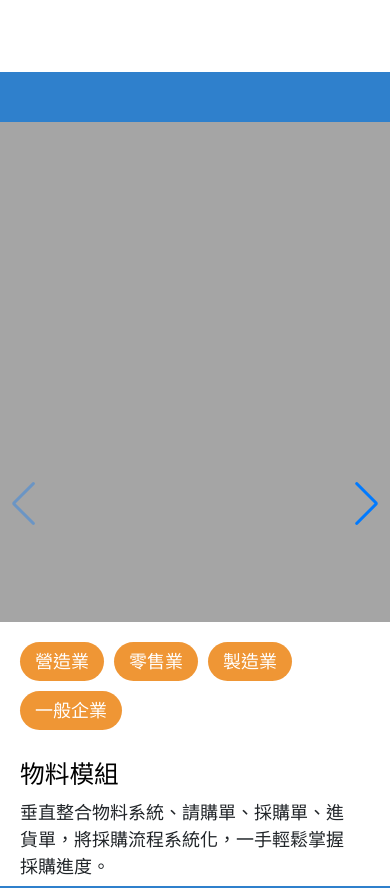
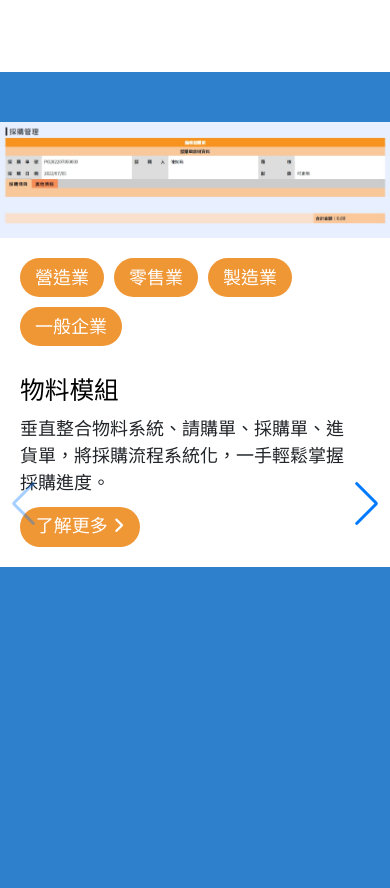
Before and after one commit to cwy104seung28/banner-sample-2, a plain HTML site: page index.html in a window 390 px wide. Shown: the part 3812-4700 px from the top of the page. Drawn offline with nearby package versions, Linux system fonts and the light colour scheme.

Commit message:
0705 update

```diff
--- a/css/index.scss
+++ b/css/index.scss
@@ -831,7 +831,11 @@ body {
                     height: 80%;
                     padding: 50px 0px;
                 }
-
+                .swiper-wrapper{
+                    @media (max-width: 991px) {
+                        height: auto;
+                    }
+                }
                 .swiper-slide {
                     text-align: left;
                     font-size: 18px;
@@ -850,15 +854,16 @@ body {
 
                     .works-pic {
                         // width: 50%;
-                        height: 100%;
-                        background-color: #a5a5a5;
+                        // height: 100%;
 
                         @media (max-width: 991px) {
-                            height: 500px;
+                            height: auto;
                         }
 
                         img {
+                            width: 100%;
                             object-fit: cover;
+                            // margin: 15% 0px;
                         }
                     }
 
--- a/index.html
+++ b/index.html
@@ -217,7 +217,7 @@
                 <div class="swiper-wrapper">
                     <div class="swiper-slide">
                         <div class="works-pic col-12 col-lg-6">
-                            <img src="" alt="">
+                            <img src="./img/work-sample.jpg" alt="">
                         </div>
                         <div class="works-info col-12 col-lg-6">
                             <div class="works-tags">
```
Also changed, not shown: css/index.css, img/work-sample.jpg (added), 1 other file.
